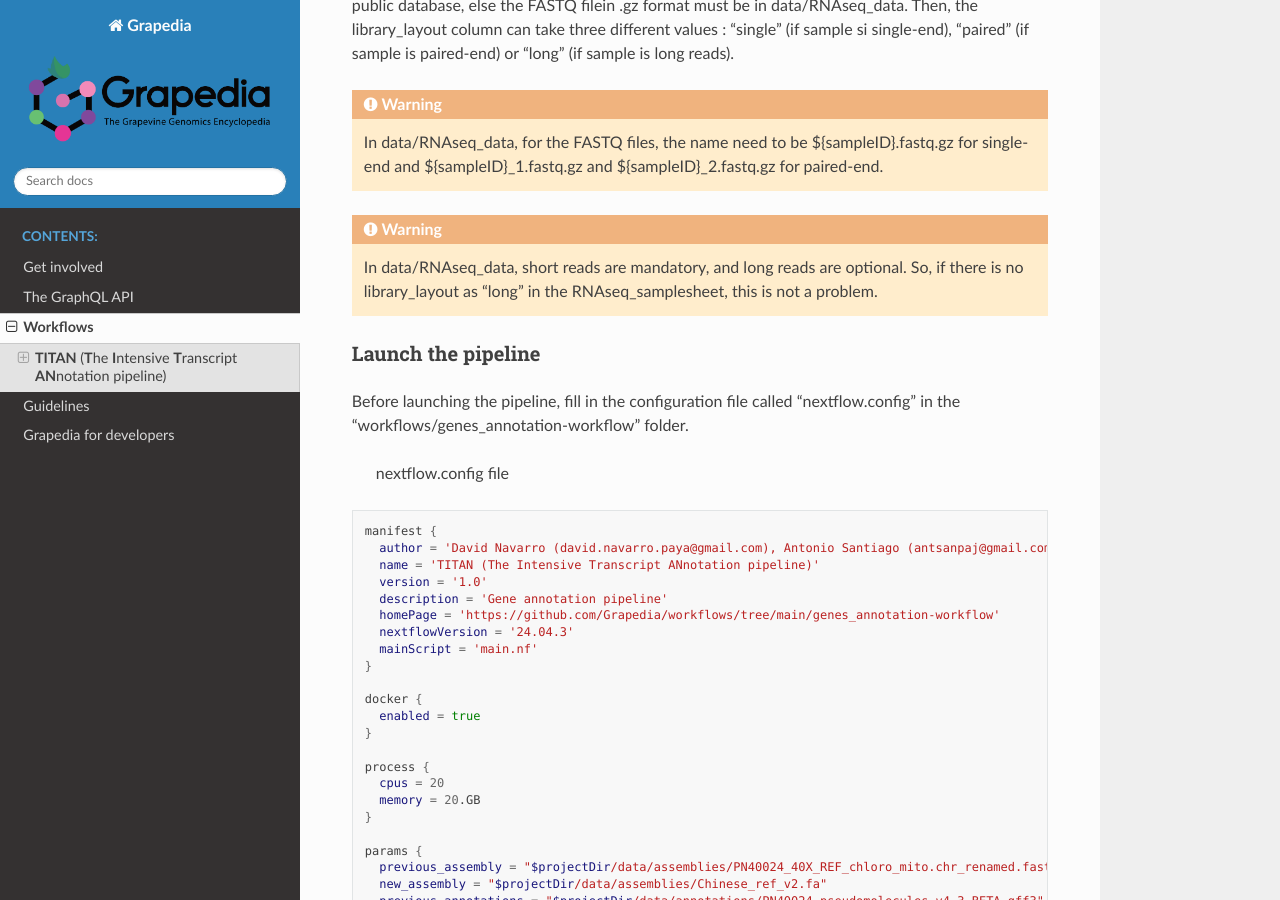
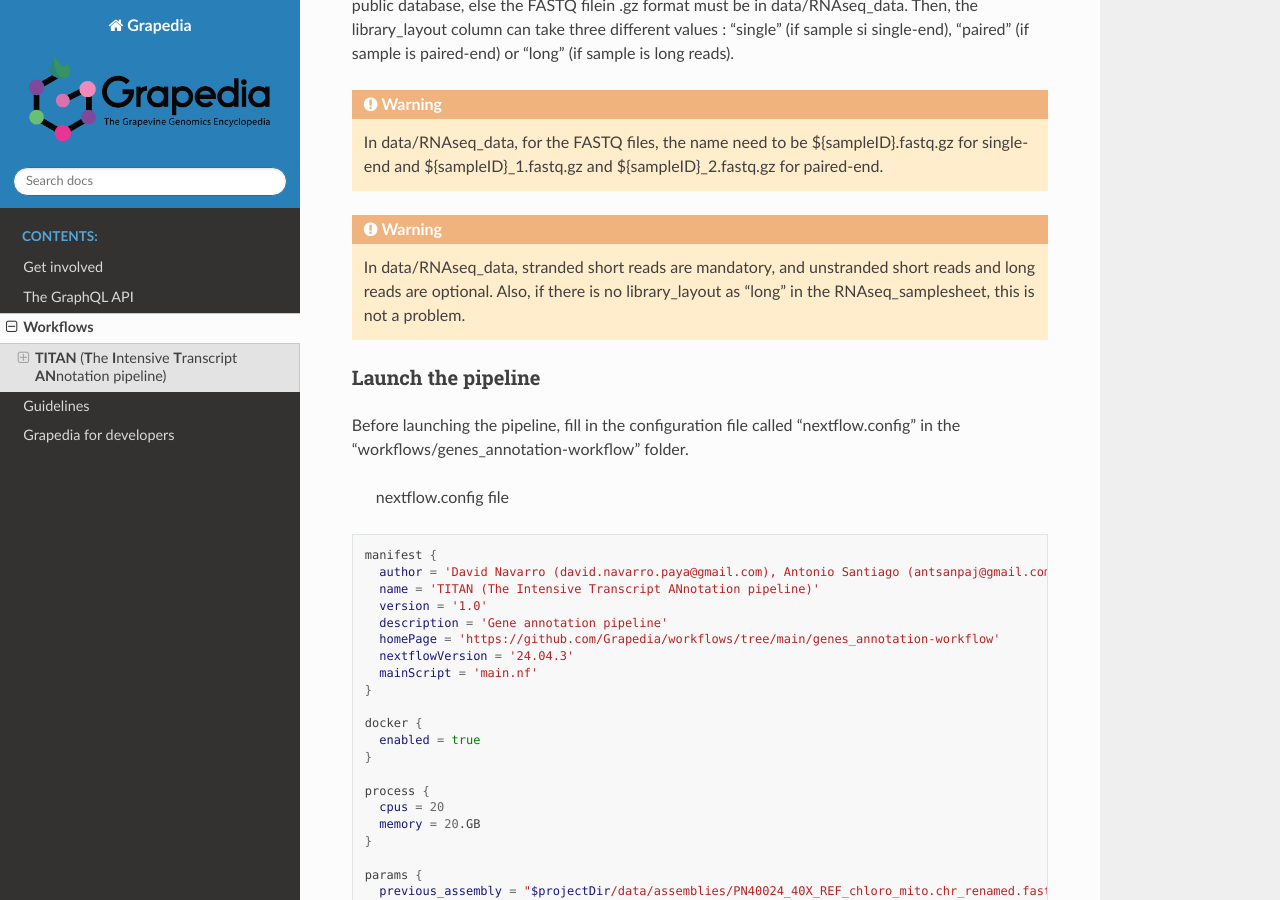
Before and after one commit to Grapedia/grapedia, a Sphinx documentation site: the page built from docs/workflows.rst, in a window 1280 px wide and 900 px high, scrolled down 2602 px. Built offline with Sphinx 7.4.7 and the Read the Docs theme 3.1.0, drawn with Linux system fonts in a browser that asks for light colours.

Commit message:
Update workflows.rst

```diff
--- a/docs/workflows.rst
+++ b/docs/workflows.rst
@@ -92,7 +92,7 @@
 
 .. warning::
 
-  In data/RNAseq_data, short reads are mandatory, and long reads are optional. So, if there is no library_layout as "long" in the RNAseq_samplesheet, this is not a problem.
+  In data/RNAseq_data, stranded short reads are mandatory, and unstranded short reads and long reads are optional. Also, if there is no library_layout as "long" in the RNAseq_samplesheet, this is not a problem.
 
 Launch the pipeline
 ^^^^^^^^^^^^^^^^^^^
```
